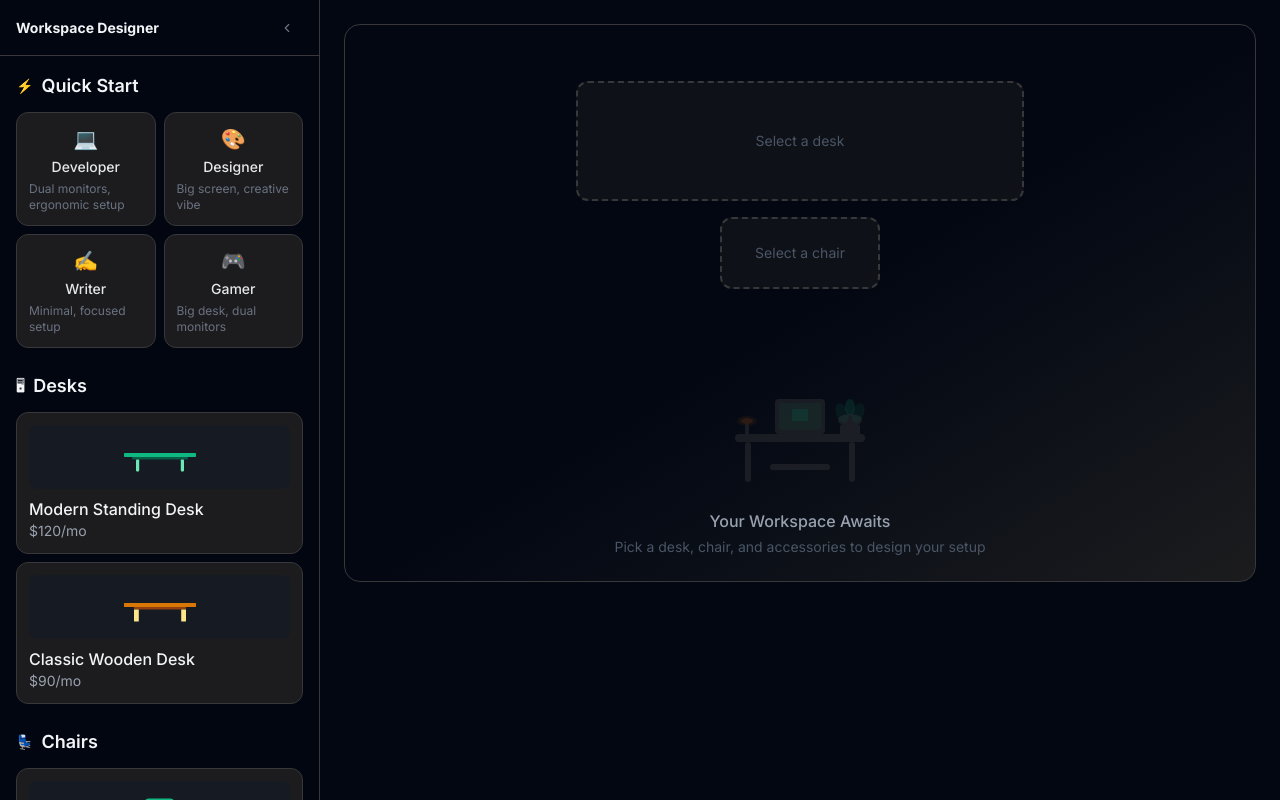
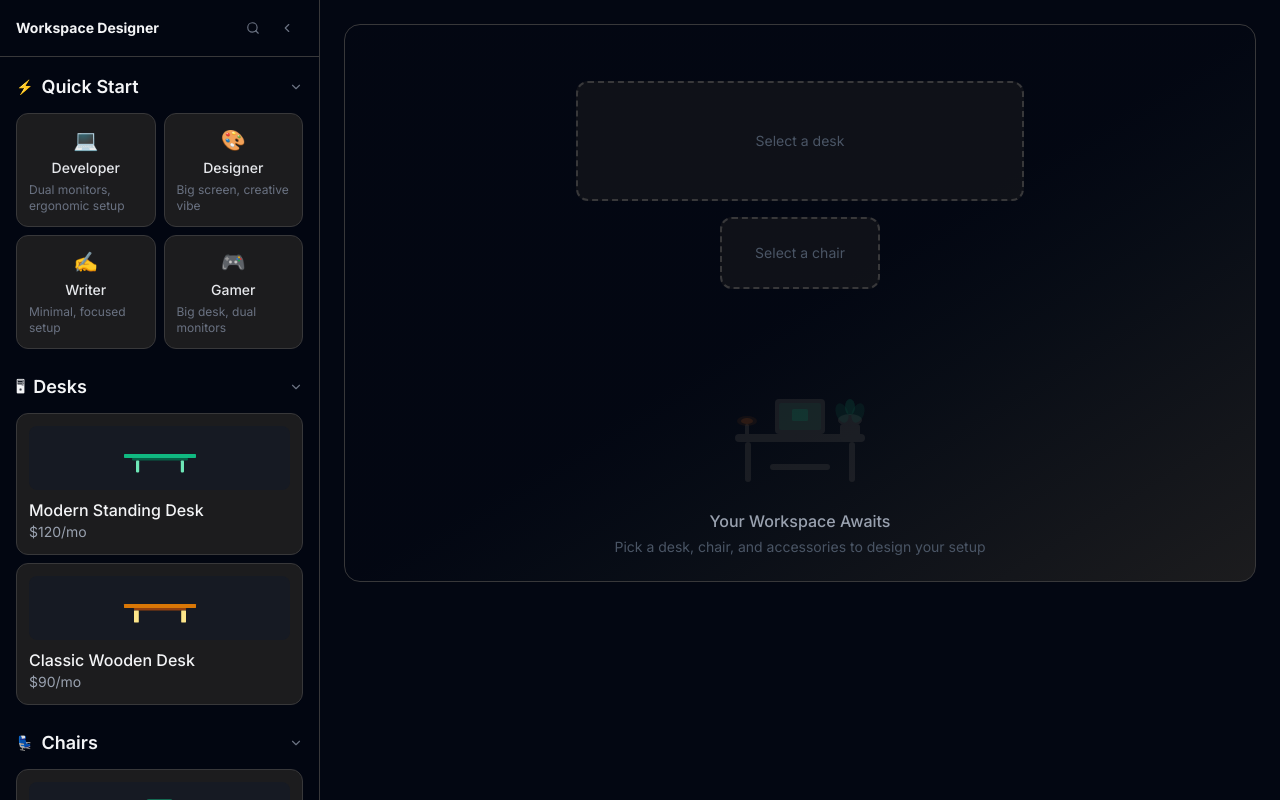
Before and after one commit to txufiknr/workspace-designer, a Next.js app: page / in a window 1280 px wide. Built offline with nearby package versions, Linux system fonts and the light colour scheme.

Commit message:
fix(uix): sidebar search and collapsible section

```diff
--- a/src/components/AccessoryGrid.tsx
+++ b/src/components/AccessoryGrid.tsx
@@ -3,12 +3,17 @@
 import { Trash2 } from 'lucide-react';
 import { useWorkspace } from '@/context/workspace-context';
 import { PRODUCTS_BY_CATEGORY } from '@/lib/products';
+import type { Product } from '@/lib/types';
 import ProductIcon from './ProductIcon';
 import { Card, IconButton } from './ui';
 
-export default function AccessoryGrid() {
+export default function AccessoryGrid({
+  products,
+}: {
+  products?: Product[];
+}) {
   const { config, dispatch } = useWorkspace();
-  const accessories = PRODUCTS_BY_CATEGORY.accessory;
+  const accessories = products ?? PRODUCTS_BY_CATEGORY.accessory;
 
   return (
     <section>
@@ -43,6 +48,9 @@ export default function AccessoryGrid() {
           );
         })}
       </div>
+      {accessories.length === 0 && (
+        <p className="py-4 text-center text-sm text-gray-600">No accessories match your search</p>
+      )}
     </section>
   );
 }
--- a/src/components/ChairSelector.tsx
+++ b/src/components/ChairSelector.tsx
@@ -3,12 +3,17 @@
 import { Trash2 } from 'lucide-react';
 import { useWorkspace } from '@/context/workspace-context';
 import { PRODUCTS_BY_CATEGORY } from '@/lib/products';
+import type { Product } from '@/lib/types';
 import ProductIcon from './ProductIcon';
 import { Card, IconButton } from './ui';
 
-export default function ChairSelector() {
+export default function ChairSelector({
+  products,
+}: {
+  products?: Product[];
+}) {
   const { config, dispatch } = useWorkspace();
-  const chairs = PRODUCTS_BY_CATEGORY.chair;
+  const chairs = products ?? PRODUCTS_BY_CATEGORY.chair;
 
   return (
     <section>
@@ -40,6 +45,9 @@ export default function ChairSelector() {
           );
         })}
       </div>
+      {chairs.length === 0 && (
+        <p className="py-4 text-center text-sm text-gray-600">No chairs match your search</p>
+      )}
     </section>
   );
 }
--- a/src/components/DeskSelector.tsx
+++ b/src/components/DeskSelector.tsx
@@ -3,12 +3,17 @@
 import { Trash2 } from 'lucide-react';
 import { useWorkspace } from '@/context/workspace-context';
 import { PRODUCTS_BY_CATEGORY } from '@/lib/products';
+import type { Product } from '@/lib/types';
 import ProductIcon from './ProductIcon';
 import { Card, IconButton } from './ui';
 
-export default function DeskSelector() {
+export default function DeskSelector({
+  products,
+}: {
+  products?: Product[];
+}) {
   const { config, dispatch } = useWorkspace();
-  const desks = PRODUCTS_BY_CATEGORY.desk;
+  const desks = products ?? PRODUCTS_BY_CATEGORY.desk;
 
   return (
     <section>
@@ -40,6 +45,9 @@ export default function DeskSelector() {
           );
         })}
       </div>
+      {desks.length === 0 && (
+        <p className="py-4 text-center text-sm text-gray-600">No desks match your search</p>
+      )}
     </section>
   );
 }
--- a/src/components/ProductPalette.tsx
+++ b/src/components/ProductPalette.tsx
@@ -1,8 +1,10 @@
 'use client';
 
-import { ChevronLeft, ChevronRight } from 'lucide-react';
+import { useState, useMemo, useRef, useEffect } from 'react';
+import { Search, ChevronLeft, ChevronRight, ChevronDown, ChevronRight as ChevronRightIcon, X as CloseIcon } from 'lucide-react';
 import { motion, AnimatePresence } from 'framer-motion';
 import { useWorkspace } from '@/context/workspace-context';
+import { PRODUCTS_BY_CATEGORY } from '@/lib/products';
 import DeskSelector from './DeskSelector';
 import ChairSelector from './ChairSelector';
 import AccessoryGrid from './AccessoryGrid';
@@ -10,12 +12,14 @@ import PersonaPresets from './PersonaPresets';
 import ResetButton from './ResetButton';
 import { IconButton } from './ui';
 
-const SECTIONS = [
+type SectionId = 'presets' | 'desk' | 'chair' | 'accessories';
+
+const SECTIONS: { id: SectionId; label: string; icon: string }[] = [
   { id: 'presets', label: 'Quick Start', icon: '⚡' },
   { id: 'desk', label: 'Desks', icon: '🖥' },
   { id: 'chair', label: 'Chairs', icon: '💺' },
   { id: 'accessories', label: 'Accessories', icon: '🔌' },
-] as const;
+];
 
 function hasSelection(config: ReturnType<typeof useWorkspace>['config'], sectionId: string): boolean {
   switch (sectionId) {
@@ -34,6 +38,55 @@ export default function ProductPalette({
   onToggle: () => void;
 }) {
   const { config } = useWorkspace();
+  const [searchOpen, setSearchOpen] = useState(false);
+  const [searchQuery, setSearchQuery] = useState('');
+  const [collapsedSections, setCollapsedSections] = useState<Set<SectionId>>(new Set());
+  const inputRef = useRef<HTMLInputElement>(null);
+
+  useEffect(() => {
+    if (searchOpen && inputRef.current) {
+      inputRef.current.focus();
+    }
+  }, [searchOpen]);
+
+  useEffect(() => {
+    if (!searchOpen) setSearchQuery('');
+  }, [searchOpen]);
+
+  const query = searchQuery.toLowerCase().trim();
+
+  const filteredDesks = useMemo(
+    () => (query ? PRODUCTS_BY_CATEGORY.desk.filter((p) => p.name.toLowerCase().includes(query)) : undefined),
+    [query],
+  );
+
+  const filteredChairs = useMemo(
+    () => (query ? PRODUCTS_BY_CATEGORY.chair.filter((p) => p.name.toLowerCase().includes(query)) : undefined),
+    [query],
+  );
+
+  const filteredAccessories = useMemo(
+    () => (query ? PRODUCTS_BY_CATEGORY.accessory.filter((p) => p.name.toLowerCase().includes(query)) : undefined),
+    [query],
+  );
+
+  function toggleSection(id: SectionId) {
+    setCollapsedSections((prev) => {
+      const next = new Set(prev);
+      if (next.has(id)) next.delete(id);
+      else next.add(id);
+      return next;
+    });
+  }
+
+  function renderSectionContent(id: SectionId) {
+    switch (id) {
+      case 'presets': return <PersonaPresets />;
+      case 'desk': return <DeskSelector products={filteredDesks} />;
+      case 'chair': return <ChairSelector products={filteredChairs} />;
+      case 'accessories': return <AccessoryGrid products={filteredAccessories} />;
+    }
+  }
 
   return (
     <motion.aside
@@ -44,7 +97,8 @@ export default function ProductPalette({
     >
       <div className="flex h-screen flex-col">
         {/* Header */}
-        <div className="flex h-14 shrink-0 items-center border-b border-border px-4">
+        <div className="flex shrink-0 flex-col border-b border-border">
+          <div className="flex h-14 items-center px-4">
             <AnimatePresence mode="wait">
               {collapsed ? (
                 <motion.div
@@ -72,12 +126,53 @@ export default function ProductPalette({
                   <h1 className="text-sm font-bold text-gray-100">
                     Workspace Designer
                   </h1>
+                  <div className="flex items-center gap-0.5">
+                    <IconButton
+                      icon={<Search size={14} />}
+                      label="Search products"
+                      onClick={() => setSearchOpen((v) => !v)}
+                      size="md"
+                    />
                     <IconButton
                       icon={<ChevronLeft size={14} />}
                       label="Collapse sidebar"
                       onClick={onToggle}
                       size="md"
                     />
+                  </div>
+                </motion.div>
+              )}
+            </AnimatePresence>
+          </div>
+
+          {/* Search bar */}
+          <AnimatePresence>
+            {searchOpen && !collapsed && (
+              <motion.div
+                initial={{ height: 0, opacity: 0 }}
+                animate={{ height: 'auto', opacity: 1 }}
+                exit={{ height: 0, opacity: 0 }}
+                className="overflow-hidden px-4 pb-3"
+              >
+                <div className="flex items-center gap-2 rounded-lg border border-border bg-surface px-3 py-2">
+                  <Search size={14} className="shrink-0 text-gray-500" />
+                  <input
+                    ref={inputRef}
+                    type="text"
+                    value={searchQuery}
+                    onChange={(e) => setSearchQuery(e.target.value)}
+                    placeholder="Search products..."
+                    className="min-w-0 flex-1 bg-transparent text-sm text-gray-200 outline-none placeholder:text-gray-600"
+                  />
+                  {searchQuery && (
+                    <button
+                      onClick={() => setSearchQuery('')}
+                      className="shrink-0 text-gray-500 hover:text-gray-300"
+                    >
+                      <CloseIcon size={14} />
+                    </button>
+                  )}
+                </div>
               </motion.div>
             )}
           </AnimatePresence>
@@ -85,6 +180,12 @@ export default function ProductPalette({
 
         {/* Scrollable sections */}
         <div className="flex-1 overflow-y-auto">
+          {!collapsed && searchQuery && (
+            <SectionLabel
+              text={`${filteredDesks!.length + filteredChairs!.length + filteredAccessories!.length} results for "${searchQuery}"`}
+            />
+          )}
+
           <AnimatePresence mode="wait">
             {collapsed ? (
               <motion.div
@@ -125,38 +226,39 @@ export default function ProductPalette({
                 exit={{ opacity: 0 }}
                 className="space-y-6 p-4"
               >
-                <section>
-                  <div className="mb-3 flex items-center gap-2">
-                    <span className="text-sm">⚡</span>
-                    <h2 className="wd-section-heading mb-0">Quick Start</h2>
-                  </div>
-                  <PersonaPresets />
-                </section>
-
-                <section>
-                  <div className="mb-3 flex items-center gap-2">
-                    <span className="text-sm">🖥</span>
-                    <h2 className="wd-section-heading mb-0">Desks</h2>
-                  </div>
-                  <DeskSelector />
-                </section>
-
-                <section>
-                  <div className="mb-3 flex items-center gap-2">
-                    <span className="text-sm">💺</span>
-                    <h2 className="wd-section-heading mb-0">Chairs</h2>
-                  </div>
-                  <ChairSelector />
-                </section>
-
-                <section>
-                  <div className="mb-3 flex items-center gap-2">
-                    <span className="text-sm">🔌</span>
-                    <h2 className="wd-section-heading mb-0">Accessories</h2>
-                  </div>
-                  <AccessoryGrid />
-                </section>
-
+                {SECTIONS.map((section) => {
+                  const isCollapsed = collapsedSections.has(section.id);
+                  return (
+                    <motion.div key={section.id} layout className="space-y-3">
+                      <button
+                        onClick={() => toggleSection(section.id)}
+                        className="flex w-full items-center gap-2 text-left"
+                      >
+                        <span className="text-sm">{section.icon}</span>
+                        <h2 className="wd-section-heading mb-0 flex-1">
+                          {section.label}
+                        </h2>
+                        {isCollapsed ? (
+                          <ChevronRightIcon size={14} className="shrink-0 text-gray-500" />
+                        ) : (
+                          <ChevronDown size={14} className="shrink-0 text-gray-500" />
+                        )}
+                      </button>
+                      <AnimatePresence initial={false}>
+                        {!isCollapsed && (
+                          <motion.div
+            key="content"
+            initial={{ opacity: 0, y: -8 }}
+            animate={{ opacity: 1, y: 0 }}
+            exit={{ opacity: 0, y: -8 }}
+          >
+                            {renderSectionContent(section.id)}
+                          </motion.div>
+                        )}
+                      </AnimatePresence>
+                    </motion.div>
+                  );
+                })}
                 <ResetButton />
               </motion.div>
             )}
@@ -166,3 +268,9 @@ export default function ProductPalette({
     </motion.aside>
   );
 }
+
+function SectionLabel({ text }: { text: string }) {
+  return (
+    <p className="px-4 pb-2 pt-3 text-xs text-gray-500">{text}</p>
+  );
+}
```
Lines whose indentation alone changed are shown as unchanged.
